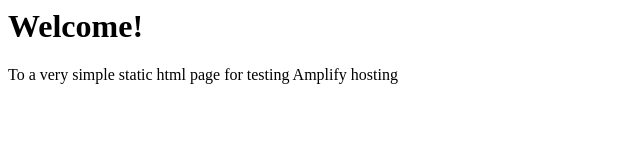
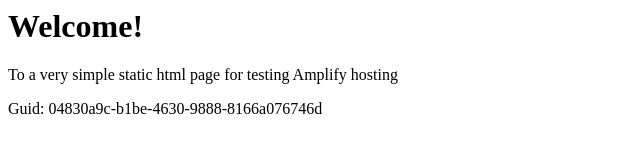
Before and after one commit to aws-aemilia-cdg/Github-PR-Commit-Integration-Test-DoNotTouch-Gith-OKSLNVO2-v1-prod-eu-west-3, a website: page src/index.html in a window 1280 px wide. Shown: the whole page, without its empty margins (0-640 px from the left). Drawn offline with Linux system fonts and the light colour scheme.

Commit message:
commit from integ tests

```diff
--- a/src/index.html
+++ b/src/index.html
@@ -1,3 +1,5 @@
+
+
 <html lang="en">
 
 <head>
@@ -10,6 +12,6 @@
 <body>
     <h1>Welcome!</h1>
     <p>To a very simple static html page for testing Amplify hosting</p>
-</body>
+    <p>Guid: 04830a9c-b1be-4630-9888-8166a076746d</p></body>
 
 </html>
```
